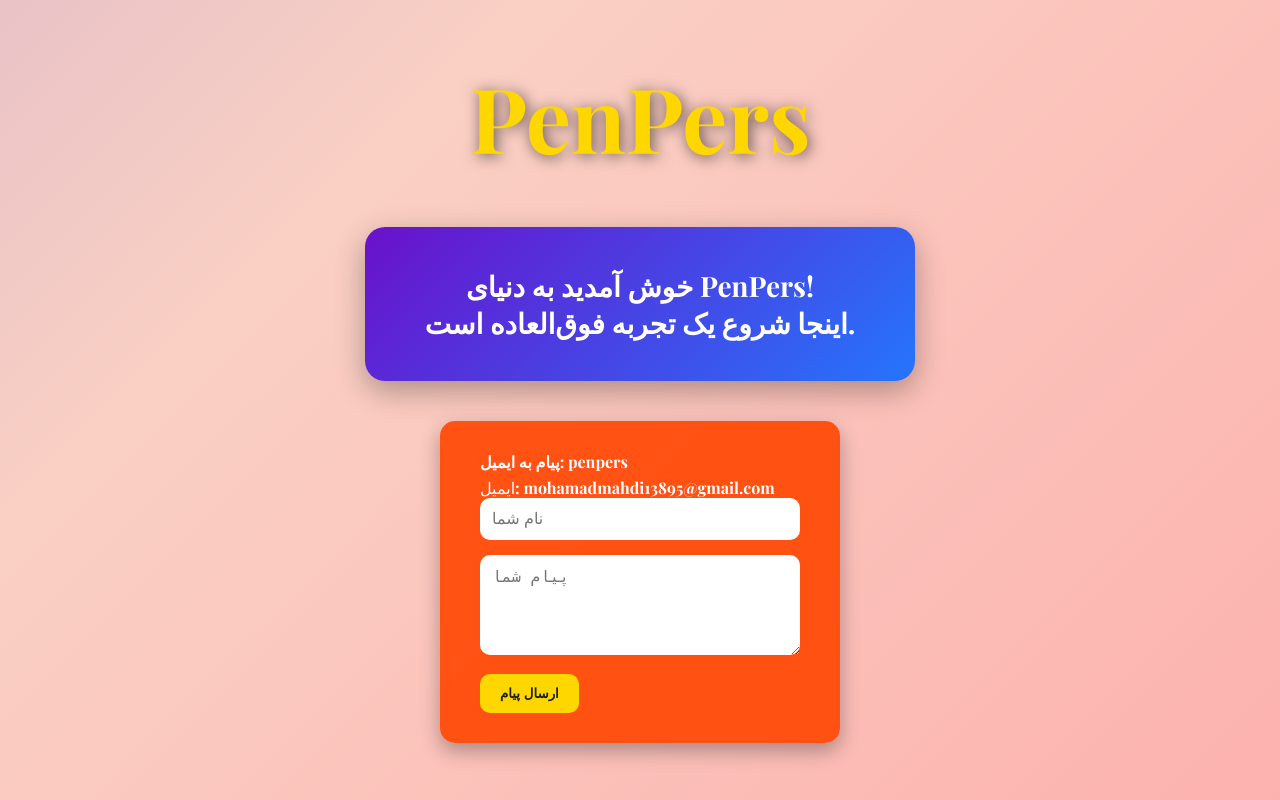
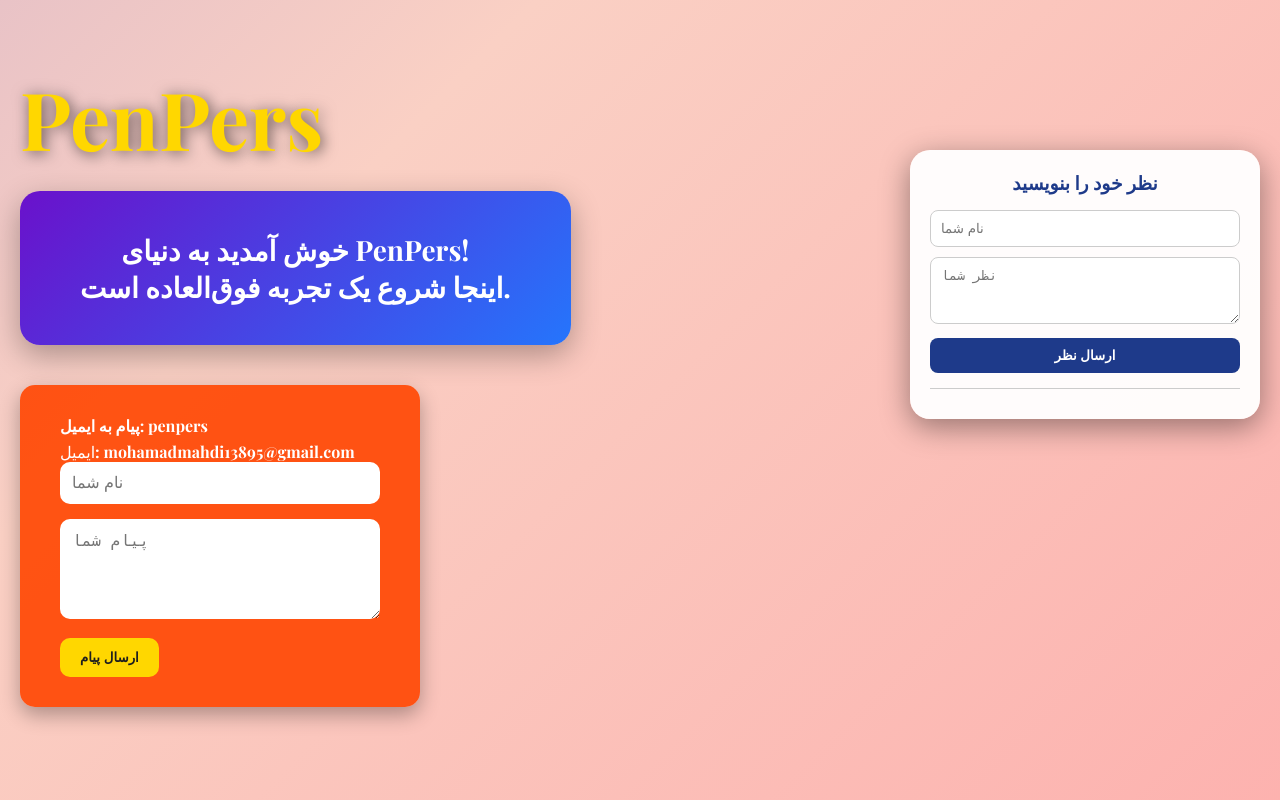
Before and after one commit to PenPers/home, a Flask app: page / in a window 1280 px wide. Run offline with Flask 3, Linux system fonts and the light colour scheme.

Commit message:
Update index.html

```diff
--- a/templates/index.html
+++ b/templates/index.html
@@ -5,116 +5,118 @@
 <title>PenPers</title>
 <link href="https://fonts.googleapis.com/css2?family=Playfair+Display:wght@700&display=swap" rel="stylesheet">
 <style>
-/* 🔹 Reset و پایه */
-* { margin: 0; padding: 0; box-sizing: border-box; }
-body, html { height: 100%; width: 100%; font-family: 'Playfair Display', serif; overflow-x: hidden; }
+/* 🔹 Reset */
+* { margin:0; padding:0; box-sizing:border-box; }
+body, html { height:100%; width:100%; font-family: 'Playfair Display', serif; overflow-x:hidden; }
 
-/* 🔹 پس‌زمینه انیمیشنی گرادیانت */
+/* 🔹 پس‌زمینه انیمیشنی */
 body {
-  background: linear-gradient(-45deg, #ff9a9e, #fad0c4, #a18cd1, #fbc2eb);
-  background-size: 400% 400%;
+  background: linear-gradient(-45deg,#ff9a9e,#fad0c4,#a18cd1,#fbc2eb);
+  background-size:400% 400%;
   animation: gradientBG 15s ease infinite;
-  display: flex;
-  justify-content: center;
-  align-items: center;
-  flex-direction: column;
+  display:flex;
+  justify-content:center;
+  align-items:flex-start;
+  flex-direction:column;
+  padding: 20px;
 }
-
-/* 🔹 انیمیشن پس‌زمینه */
 @keyframes gradientBG {
-  0% { background-position: 0% 50%; }
-  50% { background-position: 100% 50%; }
-  100% { background-position: 0% 50%; }
+  0%{background-position:0% 50%;}
+  50%{background-position:100% 50%;}
+  100%{background-position:0% 50%;}
 }
 
 /* 🔹 عنوان PenPers */
 h1 {
-  font-size: 90px;
-  color: #FFD700;
-  text-shadow: 2px 2px 15px rgba(0,0,0,0.6);
-  margin-bottom: 50px;
+  font-size: 80px;
+  color: gold;
+  text-shadow:2px 2px 15px rgba(0,0,0,0.6);
+  margin-bottom:20px;
   animation: fadeInTitle 2s ease forwards;
 }
-@keyframes fadeInTitle {
-  0% { opacity: 0; transform: translateY(-50px); }
-  100% { opacity: 1; transform: translateY(0); }
+@keyframes fadeInTitle {0%{opacity:0; transform:translateY(-50px);} 100%{opacity:1; transform:translateY(0);}}
+
+/* 🔹 خوش آمدید باکس */
+.welcome-box {
+  background: linear-gradient(135deg,#6a11cb,#2575fc);
+  padding: 40px 60px;
+  border-radius:20px;
+  color:#fff;
+  font-size:28px;
+  font-weight:bold;
+  text-align:center;
+  box-shadow:0 10px 30px rgba(0,0,0,0.3);
+  margin-bottom:40px;
+  animation: fadeInBox 2s 0.5s ease forwards;
+  opacity:0;
 }
-
-/* 🔹 باکس خوش‌آمدید */
-.welcome-box {
-  background: linear-gradient(135deg, #6a11cb, #2575fc);
-  padding: 40px 60px;
-  border-radius: 20px;
-  color: #fff;
-  font-size: 28px;
-  font-weight: bold;
-  text-align: center;
-  box-shadow: 0 10px 30px rgba(0,0,0,0.3);
-  margin-bottom: 40px;
-  animation: fadeInBox 2s 0.5s ease forwards;
-  opacity: 0;
-}
-@keyframes fadeInBox {
-  to { opacity: 1; }
-}
+@keyframes fadeInBox { to { opacity:1; } }
 
 /* 🔹 فرم تماس */
 .contact-box {
-  background: rgba(255, 69, 0, 0.9);
-  padding: 30px 40px;
-  border-radius: 15px;
-  width: 400px;
-  box-shadow: 0 8px 20px rgba(0,0,0,0.3);
-  color: white;
+  background: rgba(255,69,0,0.9);
+  padding:30px 40px;
+  border-radius:15px;
+  width:400px;
+  box-shadow:0 8px 20px rgba(0,0,0,0.3);
+  color:white;
   animation: fadeInForm 2s 1s ease forwards;
-  opacity: 0;
+  opacity:0;
+  margin-bottom:30px;
 }
-
-.contact-box label {
-  font-weight: bold;
-  display: block;
-  margin-bottom: 5px;
-}
+.contact-box label { font-weight:bold; display:block; margin-bottom:5px; }
 .contact-box input, .contact-box textarea {
-  width: 100%;
-  padding: 12px;
-  margin-bottom: 15px;
-  border-radius: 10px;
-  border: none;
-  font-size: 16px;
+  width:100%; padding:12px; margin-bottom:15px;
+  border-radius:10px; border:none; font-size:16px;
 }
 .send-btn {
-  background: #FFD700;
-  color: #1E1E1E;
-  font-weight: bold;
-  padding: 12px 20px;
-  border-radius: 10px;
-  border: none;
-  cursor: pointer;
-  transition: 0.3s;
+  background:#FFD700; color:#1E1E1E; font-weight:bold;
+  padding:12px 20px; border-radius:10px; border:none; cursor:pointer; transition:0.3s;
 }
-.send-btn:hover {
-  transform: scale(1.05);
-  background: #FFA500;
+.send-btn:hover { transform:scale(1.05); background:#FFA500; }
+@keyframes fadeInForm { to { opacity:1; } }
+
+/* 🔹 باکس نظرات */
+.comment-box {
+  position:fixed;
+  top:150px; right:20px;
+  width:350px;
+  background:rgba(255,255,255,0.95);
+  padding:20px;
+  border-radius:20px;
+  box-shadow:0 8px 30px rgba(0,0,0,0.4);
+  animation: slideIn 1s ease forwards;
 }
+@keyframes slideIn { 0%{transform:translateX(400px); opacity:0;} 100%{transform:translateX(0); opacity:1;} }
 
-@keyframes fadeInForm {
-  to { opacity: 1; }
+.comment-box h3 { text-align:center; margin-bottom:15px; color:#1E3A8A; }
+
+.comment-box input, .comment-box textarea {
+  width:100%; padding:10px; margin-bottom:10px; border-radius:8px; border:1px solid #ccc;
 }
+.comment-box button {
+  width:100%; padding:10px; background:#1E3A8A; color:white; border:none; border-radius:8px; cursor:pointer; font-weight:bold;
+  transition:0.3s;
+}
+.comment-box button:hover { background:#2575fc; }
 
-/* 🔹 واکنش‌گرا */
-@media(max-width: 800px){
-  .contact-box, .welcome-box { width: 90%; }
-  h1 { font-size: 60px; }
+/* نمایش نظرات */
+.comment-list {
+  max-height:200px;
+  overflow-y:auto;
+  margin-top:15px;
+  border-top:1px solid #ccc;
+  padding-top:10px;
 }
+.comment-list p { background:rgba(30,58,138,0.1); padding:8px; border-radius:8px; margin-bottom:8px; font-size:14px; }
+
 </style>
 </head>
 <body>
 <h1>PenPers</h1>
 
 <div class="welcome-box">
-    خوش آمدید به دنیای PenPers!<br>
-    اینجا شروع یک تجربه فوق‌العاده است.
+  خوش آمدید به دنیای PenPers!<br>اینجا شروع یک تجربه فوق‌العاده است.
 </div>
 
 <div class="contact-box">
@@ -125,7 +127,17 @@
   <button class="send-btn" onclick="sendEmail()">ارسال پیام</button>
 </div>
 
+<!-- 🔹 باکس نظرات -->
+<div class="comment-box">
+  <h3>نظر خود را بنویسید</h3>
+  <input type="text" id="cname" placeholder="نام شما">
+  <textarea id="cmessage" rows="3" placeholder="نظر شما"></textarea>
+  <button onclick="addComment()">ارسال نظر</button>
+  <div class="comment-list" id="commentList"></div>
+</div>
+
 <script>
+/* ارسال پیام ایمیل */
 function sendEmail(){
   const name = document.getElementById("name").value;
   const message = document.getElementById("message").value;
@@ -133,6 +145,31 @@
   const body = encodeURIComponent("نام: " + name + "\n\nپیام: " + message);
   window.location.href = "mailto:mohamadmahdi13895@gmail.com?subject=" + subject + "&body=" + body;
 }
+
+/* کامنت‌ها با Local Storage */
+function addComment(){
+  const cname = document.getElementById("cname").value;
+  const cmessage = document.getElementById("cmessage").value;
+  if(cname && cmessage){
+    let comments = JSON.parse(localStorage.getItem("comments") || "[]");
+    comments.push({name:cname, msg:cmessage});
+    localStorage.setItem("comments", JSON.stringify(comments));
+    document.getElementById("cname").value="";
+    document.getElementById("cmessage").value="";
+    renderComments();
+  }
+}
+function renderComments(){
+  const list = document.getElementById("commentList");
+  let comments = JSON.parse(localStorage.getItem("comments") || "[]");
+  list.innerHTML = "";
+  comments.forEach(c=>{
+    const p = document.createElement("p");
+    p.textContent = c.name + ": " + c.msg;
+    list.appendChild(p);
+  });
+}
+renderComments();
 </script>
 </body>
 </html>
```
Lines whose indentation alone changed are shown as unchanged.
